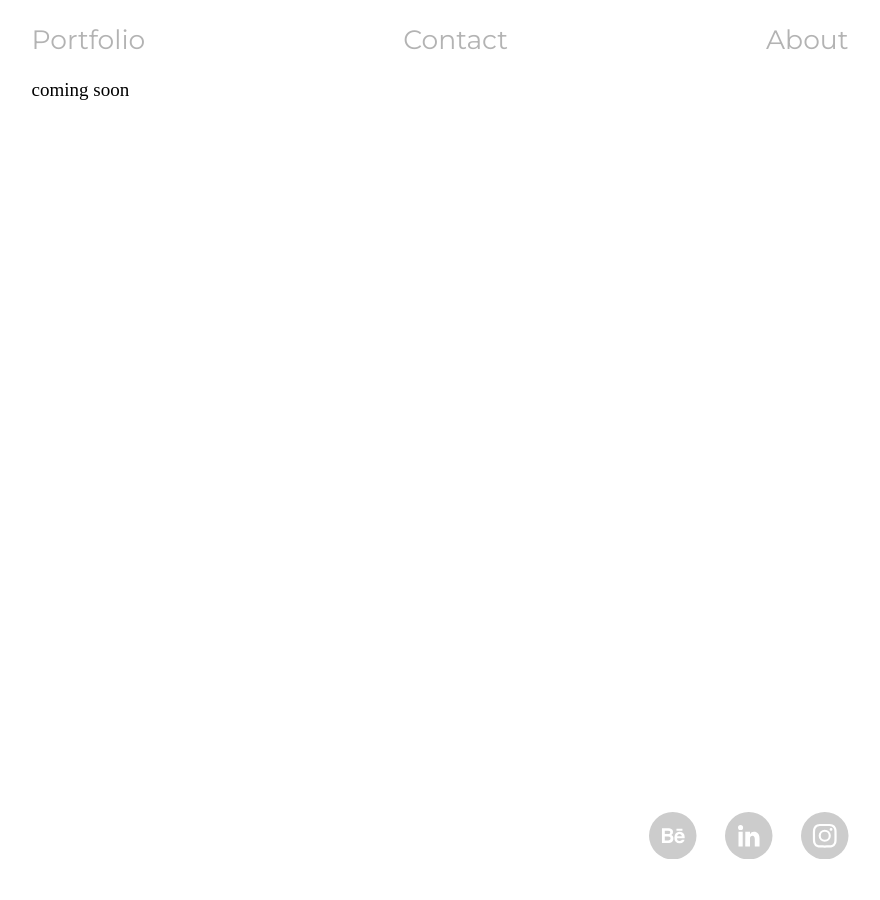
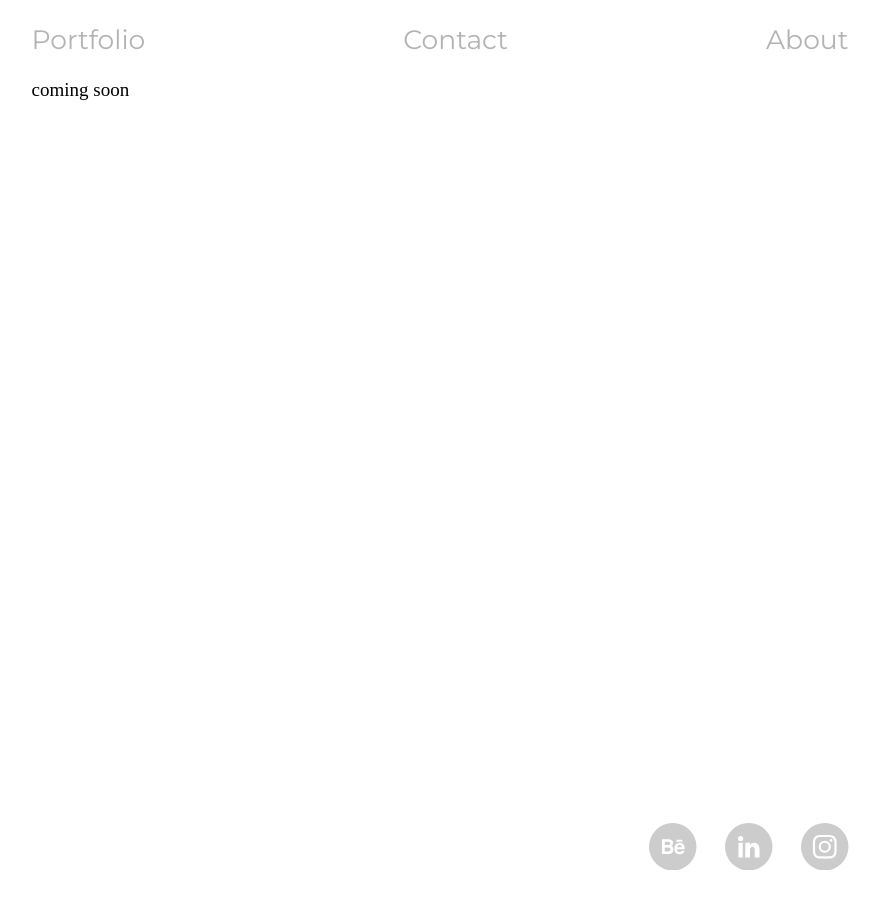
Before and after one commit to Elunn/elliot-lunn-old-portfolio, a Jekyll site: the page built from about.html, in a window 1280 px wide. Shown: the whole page, without its empty margins (200-1080 px from the left). Built offline with Jekyll 4.4.1, drawn with Linux system fonts in a browser that asks for light colours; nearby versions of some CDN libraries; Markdown is read by kramdown in place of the engine named in the settings.

Commit message:
social svg responsive height

```diff
--- a/css/styles.css
+++ b/css/styles.css
@@ -94,7 +94,7 @@ nav a {
 footer {
     width: 100%;
     position: absolute;
-    bottom: 2em;
+    bottom: 3vh;
 
 }
 
```
